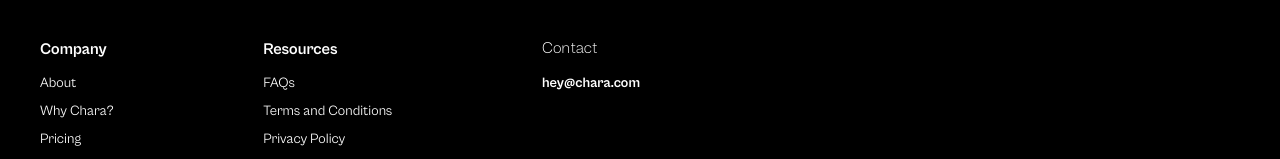
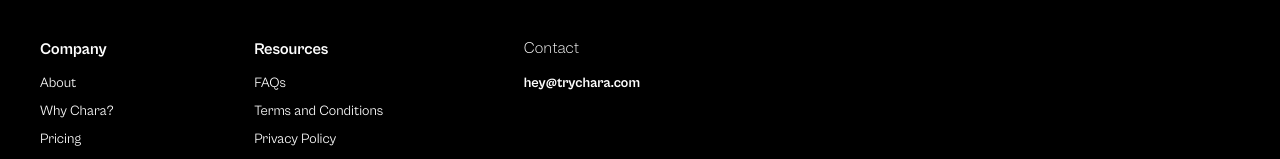
Before and after one commit to karacares/trychara, a website: page index.html in a window 1280 px wide. Shown: the part 2472-2631 px from the top of the page. Drawn offline with Linux system fonts and the light colour scheme.

Commit message:
Included the proper email address in the footer section

```diff
--- a/index.html
+++ b/index.html
@@ -172,6 +172,8 @@
     </div>
 
     <div> -->
+
+
     <section class="bg-[#FFFCF5] w-full">
       <div class="container m-auto py-10 sm:py-14 px-4 sm:px-8 my-10">
         <h1 class="text-4xl sm:text-5xl font-bold font-cabinetBold">
@@ -348,9 +350,9 @@
             <p class="py-2">Contact</p>
             <div class="flex flex-col">
               <a
-                href="mailto:hey@chara.com"
+                href="mailto:hey@trychara.com"
                 class="font-extralight text-sm py-1"
-                >hey@chara.com</a
+                >hey@trychara.com</a
               >
             </div>
           </div>
```
